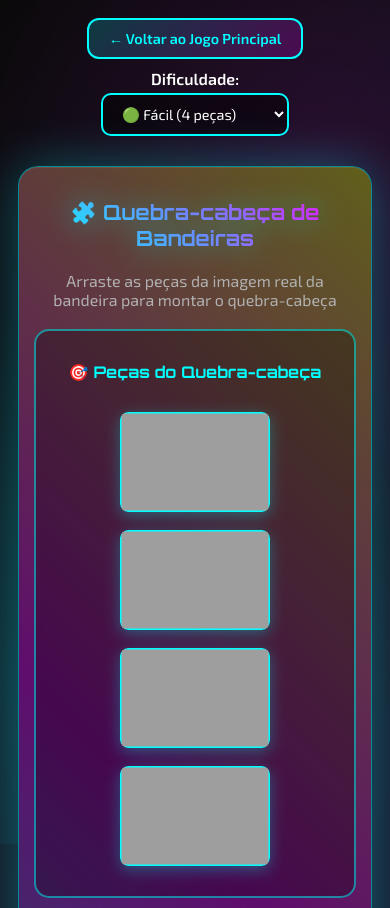
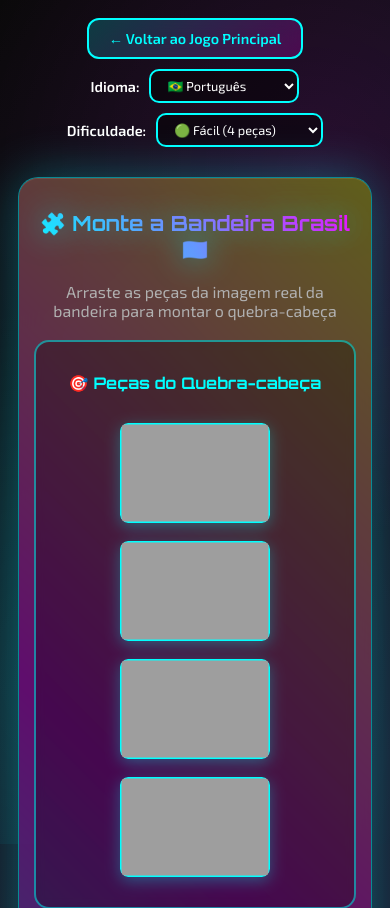
Before and after one commit to Alanmengarda/JogoCultural, a Flask app: page /minijogo in a window 390 px wide. Shown: the top 908 px of the page. Run offline with Flask 3, Linux system fonts and the light colour scheme.

Commit message:
Adicionar seletor de idioma no mini-jogo

```diff
--- a/static/css/minijogo.css
+++ b/static/css/minijogo.css
@@ -63,18 +63,26 @@ body::before {
   box-shadow: 0 0 20px rgba(0, 255, 255, 0.4);
 }
 
-.dificuldade-selector {
+.controls-container {
+  display: flex;
+  align-items: center;
+  gap: 20px;
+  flex-wrap: wrap;
+}
+
+.idioma-selector, .dificuldade-selector {
   display: flex;
   align-items: center;
   gap: 10px;
 }
 
-.dificuldade-selector label {
+.idioma-selector label, .dificuldade-selector label {
   color: var(--text-light);
   font-weight: 600;
+  white-space: nowrap;
 }
 
-#dificuldade-mini {
+#idioma-mini, #dificuldade-mini {
   background: rgba(0, 0, 0, 0.5);
   border: 2px solid var(--primary-color);
   border-radius: 10px;
@@ -84,9 +92,10 @@ body::before {
   font-family: 'Exo 2', sans-serif;
   cursor: pointer;
   transition: all 0.3s ease;
+  min-width: 150px;
 }
 
-#dificuldade-mini:hover, #dificuldade-mini:focus {
+#idioma-mini:hover, #idioma-mini:focus, #dificuldade-mini:hover, #dificuldade-mini:focus {
   border-color: var(--secondary-color);
   box-shadow: 0 0 15px rgba(255, 0, 255, 0.5);
   outline: none;
@@ -544,6 +553,10 @@ button:hover {
   .estatisticas-finais {
     gap: 20px;
   }
+
+  .controls-container {
+    gap: 15px;
+  }
 }
 
 @media (max-width: 768px) {
@@ -586,6 +599,21 @@ button:hover {
     gap: 10px;
   }
 
+  .controls-container {
+    flex-direction: column;
+    gap: 10px;
+    width: 100%;
+  }
+
+  .idioma-selector, .dificuldade-selector {
+    justify-content: center;
+    width: 100%;
+  }
+
+  #idioma-mini, #dificuldade-mini {
+    min-width: 200px;
+  }
+
   .estatisticas-finais {
     flex-direction: column;
     gap: 15px;
@@ -613,16 +641,6 @@ button:hover {
     padding: 12px 20px;
     font-size: 1rem;
     margin: 5px;
-  }
-
-  .dificuldade-selector {
-    flex-direction: column;
-    gap: 5px;
-    text-align: center;
-  }
-
-  #dificuldade-mini {
-    padding: 10px 15px;
   }
 }
 
@@ -682,6 +700,16 @@ button:hover {
   .stat-label {
     font-size: 0.8rem;
   }
+
+  #idioma-mini, #dificuldade-mini {
+    min-width: 150px;
+    padding: 6px 12px;
+    font-size: 0.8rem;
+  }
+
+  .idioma-selector label, .dificuldade-selector label {
+    font-size: 0.9rem;
+  }
 }
 
 @media (max-width: 360px) {
@@ -711,4 +739,14 @@ button:hover {
     padding: 8px;
     gap: 5px;
   }
+
+  #idioma-mini, #dificuldade-mini {
+    min-width: 120px;
+    padding: 5px 10px;
+    font-size: 0.7rem;
+  }
+
+  .controls-container {
+    gap: 8px;
+  }
 }
--- a/static/js/minijogo.js
+++ b/static/js/minijogo.js
@@ -194,6 +194,7 @@ let tentativas = 0;
 let pecasColocadas = [];
 let imagemCarregada = false;
 let bandeirasAtuais = [];
+let idiomaAtual = 'pt';
 
 // Sistema de sons
 function tocarSom(tipo) {
@@ -284,6 +285,21 @@ function inicializarJogo() {
   updateMiniGameInterface();
 }
 
+function mudarIdiomaMini() {
+  idiomaAtual = document.getElementById("idioma-mini").value;
+
+  // Salvar idioma no localStorage para sincronização
+  try {
+    localStorage.setItem('gameLanguage', idiomaAtual);
+  } catch (e) {
+    console.log('Erro ao salvar idioma:', e);
+  }
+
+  // Atualizar interface imediatamente
+  updateMiniGameInterface();
+  atualizarPainelEstatisticas();
+}
+
 function updateMiniGameInterface() {
   // Atualizar título do jogo
   const gameTitle = document.querySelector('h2');
@@ -325,7 +341,12 @@ function updateMiniGameInterface() {
     backButton.textContent = tMini('backToMain');
   }
 
-  // Atualizar label de dificuldade
+  // Atualizar labels dos seletores
+  const languageLabel = document.querySelector('label[for="idioma-mini"]');
+  if (languageLabel) {
+    languageLabel.textContent = tMini('language');
+  }
+
   const difficultyLabel = document.querySelector('label[for="dificuldade-mini"]');
   if (difficultyLabel) {
     difficultyLabel.textContent = tMini('difficulty');
@@ -341,12 +362,18 @@ function updateMiniGameInterface() {
       options[2].textContent = tMini('hardMini');
     }
   }
+
+  // Atualizar título da bandeira atual se existir
+  if (bandeirasAtuais && bandeirasAtuais[indiceAtual]) {
+    const bandeira = bandeirasAtuais[indiceAtual];
+    const tituloJogo = document.getElementById("titulo-jogo");
+    if (tituloJogo) {
+      tituloJogo.innerHTML = `🧩 ${tMini('assembleFlag').replace('🏁 ', '')} ${bandeira.pais}`;
+    }
+  }
 }
 
 function tMini(key, params = {}) {
-  // Detectar idioma da página principal ou usar padrão
-  const currentLang = getMainPageLanguage() || 'pt';
-
   const miniTranslations = {
     pt: {
       flagGameTitle: "🧩 Quebra-cabeça de Bandeiras",
@@ -356,6 +383,7 @@ function tMini(key, params = {}) {
       restart: "🔄 Reiniciar Jogo",
       nextFlag: "➡️ Próxima Bandeira",
       backToMain: "← Voltar ao Jogo Principal",
+      language: "Idioma:",
       difficulty: "Dificuldade:",
       easyMini: "🟢 Fácil (4 peças)",
       normalMini: "🟡 Normal (4 peças)",
@@ -382,6 +410,7 @@ function tMini(key, params = {}) {
       restart: "🔄 Restart Game",
       nextFlag: "➡️ Next Flag",
       backToMain: "← Back to Main Game",
+      language: "Language:",
       difficulty: "Difficulty:",
       easyMini: "🟢 Easy (4 pieces)",
       normalMini: "🟡 Normal (4 pieces)",
@@ -408,6 +437,7 @@ function tMini(key, params = {}) {
       restart: "🔄 Reiniciar Juego",
       nextFlag: "➡️ Siguiente Bandera",
       backToMain: "← Volver al Juego Principal",
+      language: "Idioma:",
       difficulty: "Dificultad:",
       easyMini: "🟢 Fácil (4 piezas)",
       normalMini: "🟡 Normal (4 piezas)",
@@ -428,7 +458,7 @@ function tMini(key, params = {}) {
     }
   };
 
-  let translation = miniTranslations[currentLang][key] || miniTranslations['pt'][key] || key;
+  let translation = miniTranslations[idiomaAtual][key] || miniTranslations['pt'][key] || key;
 
   // Substituir parâmetros na tradução
   Object.keys(params).forEach(param => {
@@ -438,18 +468,7 @@ function tMini(key, params = {}) {
   return translation;
 }
 
-function getMainPageLanguage() {
-  // Tentar detectar idioma da página principal através de localStorage ou URL
-  try {
-    return localStorage.getItem('gameLanguage') || 'pt';
-  } catch (e) {
-    return 'pt';
-  }
-}
-
 function getDifficultyTextMini(difficulty) {
-  const currentLang = getMainPageLanguage() || 'pt';
-
   const difficultyTexts = {
     'facil': {
       'pt': '🟢 Fácil',
@@ -468,7 +487,7 @@ function getDifficultyTextMini(difficulty) {
     }
   };
 
-  return difficultyTexts[difficulty][currentLang] || difficultyTexts[difficulty]['pt'];
+  return difficultyTexts[difficulty][idiomaAtual] || difficultyTexts[difficulty]['pt'];
 }
 
 function atualizarPainelEstatisticas() {
@@ -1008,13 +1027,18 @@ function adicionarAnimacoesExtras() {
 window.onload = function() {
   adicionarAnimacoesExtras();
 
-  // Salvar idioma no localStorage para sincronização
+  // Detectar idioma da página principal ou usar padrão
   try {
-    const urlParams = new URLSearchParams(window.location.search);
-    const lang = urlParams.get('lang') || 'pt';
-    localStorage.setItem('gameLanguage', lang);
+    idiomaAtual = localStorage.getItem('gameLanguage') || 'pt';
+
+    // Definir o idioma no seletor
+    const idiomaSelect = document.getElementById('idioma-mini');
+    if (idiomaSelect) {
+      idiomaSelect.value = idiomaAtual;
+    }
   } catch (e) {
-    console.log('Erro ao salvar idioma:', e);
+    console.log('Erro ao carregar idioma:', e);
+    idiomaAtual = 'pt';
   }
 
   inicializarJogo();
--- a/templates/minijogo.html
+++ b/templates/minijogo.html
@@ -12,6 +12,16 @@
   <div class="game-header">
     <a href="/" class="botao-voltar">← Voltar ao Jogo Principal</a>
 
+    <div class="controls-container">
+      <div class="idioma-selector">
+        <label for="idioma-mini">Idioma:</label>
+        <select id="idioma-mini" onchange="mudarIdiomaMini()">
+          <option value="pt">🇧🇷 Português</option>
+          <option value="en">🇺🇸 English</option>
+          <option value="es">🇪🇸 Español</option>
+        </select>
+      </div>
+
       <div class="dificuldade-selector">
         <label for="dificuldade-mini">Dificuldade:</label>
         <select id="dificuldade-mini" onchange="mudarDificuldade()">
@@ -19,6 +29,7 @@
           <option value="normal">🟡 Normal (4 peças)</option>
           <option value="dificil">🔴 Difícil (4 peças)</option>
         </select>
+      </div>
     </div>
   </div>
 
@@ -63,6 +74,7 @@
     </aside>
   </div>
 
+  <script src="{{ url_for('static', filename='js/translations.js') }}"></script>
   <script src="{{ url_for('static', filename='js/minijogo.js') }}"></script>
 </body>
 </html>
```
Lines whose indentation alone changed are shown as unchanged.
